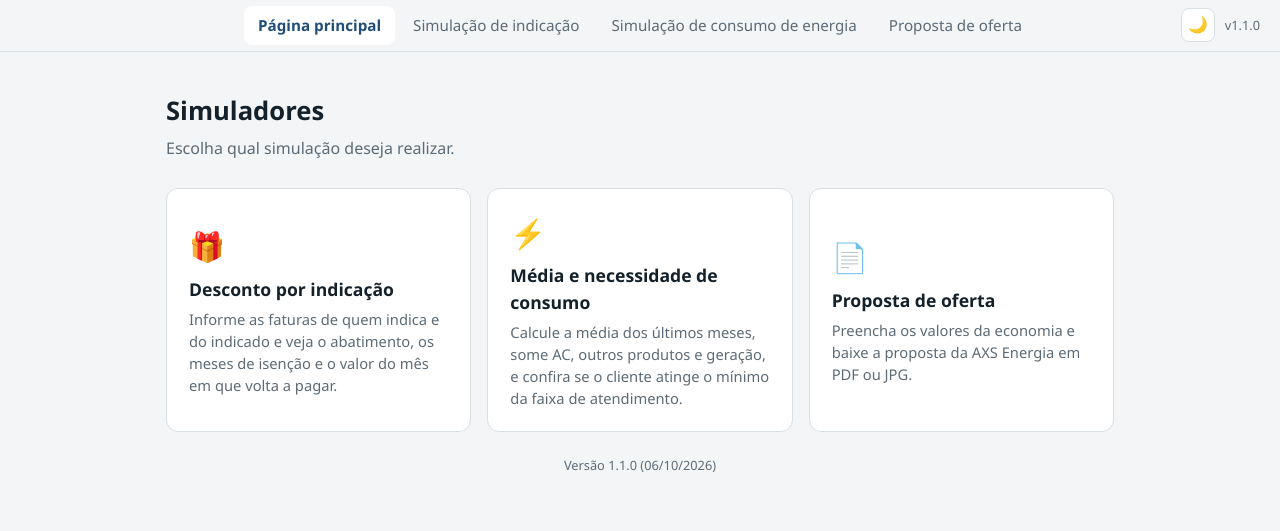
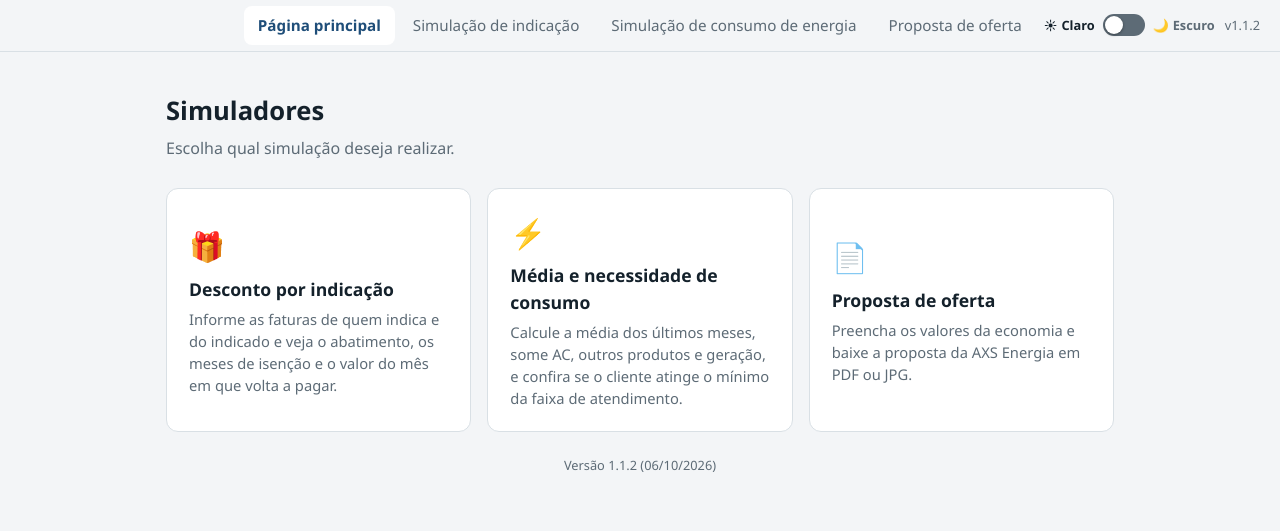
Before and after one commit to gugamaia/simuladores_energia, a plain HTML site: page index.html in a window 1280 px wide. Drawn offline with Linux system fonts and the light colour scheme.

Commit message:
fix: reserva espaço para o nome do consultor na assinatura da proposta (v1.1.2)
- Espaço de 64 px entre "Atenciosamente," e o cargo, mesmo com o nome em branco
- Nome digitado aparece nesse espaço; em branco, serve para assinatura à mão
- Vale na prévia, no PDF e no JPG
- Testes no DOM, no CSS e medição no navegador real
- Versão 1.1.2 registrada em versao.js e CHANGELOG.md

```diff
--- a/css/index.css
+++ b/css/index.css
@@ -39,9 +39,19 @@ iframe{flex:1;width:100%;border:0;background:var(--bg)}
 #nav a.ativo{color:var(--acc);background:var(--card);font-weight:600}
 #nav a:focus-visible{outline:2px solid var(--acc)}
 .nav-dir{justify-self:end;display:flex;align-items:center;gap:6px}
-.tema{border:1px solid var(--line);background:var(--card);color:var(--ink);border-radius:8px;width:34px;height:34px;cursor:pointer;font-size:1rem;line-height:1}
-.tema:hover,.tema:focus-visible{border-color:var(--acc);outline:2px solid var(--acc)}
-@media(max-width:900px){#nav{grid-template-columns:1fr auto}.nav-esq{display:none}.nav-links{grid-column:1/-1;grid-row:2;overflow-x:auto;justify-content:flex-start}.nav-dir{grid-column:2;grid-row:1}}
+/* chave (switch) de tema: ligada = escuro */
+.chave{position:relative;display:inline-flex;align-items:center;gap:8px;cursor:pointer;font-size:.8rem;user-select:none}
+.chave input{position:absolute;opacity:0;width:1px;height:1px;margin:0}
+.chave-lado{display:inline-flex;align-items:center;gap:4px;color:var(--mute);font-weight:600}   /* negrito fixo: a chave não "pula" ao alternar */
+.lado-claro{color:var(--ink)}
+:root[data-tema="escuro"] .lado-claro{color:var(--mute)}
+:root[data-tema="escuro"] .lado-escuro{color:var(--ink)}
+.chave-trilho{position:relative;width:42px;height:22px;border-radius:999px;background:var(--mute);transition:background .2s}
+.chave-bolinha{position:absolute;top:2px;left:2px;width:18px;height:18px;border-radius:50%;background:var(--card);box-shadow:0 1px 3px rgba(0,0,0,.4);transition:transform .2s}
+.chave input:checked + .chave-trilho{background:var(--acc)}
+.chave input:checked + .chave-trilho .chave-bolinha{transform:translateX(20px)}
+.chave input:focus-visible + .chave-trilho{outline:2px solid var(--acc);outline-offset:2px}
+@media(max-width:900px){#nav{grid-template-columns:1fr auto}.nav-esq{display:none}.nav-links{grid-column:1/-1;grid-row:2;overflow-x:auto;justify-content:flex-start}.nav-dir{grid-column:2;grid-row:1}.chave-txt{display:none}}
 
 /* versao */
 #nav .versao{padding:0 4px;color:var(--mute);font-size:.8rem;white-space:nowrap}
--- a/css/proposta.css
+++ b/css/proposta.css
@@ -46,7 +46,8 @@ textarea{resize:vertical}
 .px-obs strong{color:#0f172a}
 .px-obs span{white-space:pre-line}
 .px-signature{margin:16px 0;padding:16px 18px;border-radius:16px;background:linear-gradient(135deg,#f8fafc 0%,#ecfdf5 100%);border:1px solid #dbe3ef;color:#0f172a;font-size:13px;line-height:1.45}
-.px-signature-name{display:inline-block;min-height:20px;font-size:18px;font-weight:800;color:#10b981;margin-top:4px}
+/* espaço reservado entre "Atenciosamente," e o cargo para o nome do consultor (digitado ou escrito à mão) */
+.px-signature-name{display:flex;align-items:flex-end;min-height:64px;margin:4px 0 2px;font-size:18px;font-weight:800;color:#10b981}
 .px-benefits{display:grid;grid-template-columns:repeat(3,1fr);gap:16px}
 .px-benefit{border:1px solid #dbe3ef;border-radius:14px;padding:12px;text-align:center;font-size:13px;font-weight:800;color:#475569;background:#fff}
 .px-benefit:empty{display:none}
--- a/index.html
+++ b/index.html
@@ -19,7 +19,12 @@
       <a href="#proposta" data-k="proposta">Proposta de oferta</a>
     </div>
     <div class="nav-dir">
-      <button id="tema" class="tema" type="button" aria-label="Alternar tema claro/escuro"></button>
+      <label class="chave" title="Alternar entre tema claro e escuro">
+        <span class="chave-lado lado-claro"><span aria-hidden="true">&#9728;</span><span class="chave-txt">Claro</span></span>
+        <input type="checkbox" id="tema" role="switch" aria-label="Tema escuro">
+        <span class="chave-trilho" aria-hidden="true"><span class="chave-bolinha"></span></span>
+        <span class="chave-lado lado-escuro"><span aria-hidden="true">&#127769;</span><span class="chave-txt">Escuro</span></span>
+      </label>
       <span class="versao" id="versaoNav"></span>
     </div>
   </nav>
--- a/js/index.js
+++ b/js/index.js
@@ -9,13 +9,8 @@ const $ = id => document.getElementById(id);
 
 /* ---- Tema claro/escuro (js/tema.js) ---- */
 function enviarTema(){ const f = $('frame').contentWindow; if(f) f.postMessage({tipo:'tema', tema:Tema.atual()}, '*'); }
-function pintarTema(){
-  const escuro = Tema.atual() === 'escuro', b = $('tema');
-  b.innerHTML = escuro ? '&#9728;' : '&#127769;';
-  b.title = escuro ? 'Mudar para o tema claro' : 'Mudar para o tema escuro';
-  b.setAttribute('aria-pressed', escuro ? 'true' : 'false');
-}
-$('tema').addEventListener('click', ()=>{ Tema.alternar(); pintarTema(); enviarTema(); });
+function pintarTema(){ $('tema').checked = Tema.atual() === 'escuro'; }   // chave ligada = tema escuro
+$('tema').addEventListener('change', ()=>{ Tema.definir($('tema').checked ? 'escuro' : 'claro', true); enviarTema(); });
 $('frame').addEventListener('load', enviarTema);
 pintarTema();
 
--- a/versao.js
+++ b/versao.js
@@ -1,4 +1,4 @@
 /* Versão publicada do site. A cada lançamento: atualize aqui, no CHANGELOG.md e crie a tag no Git (ex.: v1.1.0).
    Regra (versionamento semântico): MAIOR.MENOR.CORREÇÃO
    - MAIOR: muda regra de negócio ou quebra o que existia  - MENOR: nova funcionalidade  - CORREÇÃO: conserta erro */
-window.VERSAO = { numero: '1.1.0', data: '2026-10-06' };
+window.VERSAO = { numero: '1.1.2', data: '2026-10-06' };
```
Also changed, not shown: proposta.html (+1 -1 lines), tests/navegador.js (+7 -1 lines), tests/run.js (+8 -4 lines), CHANGELOG.md, 1 other file.
